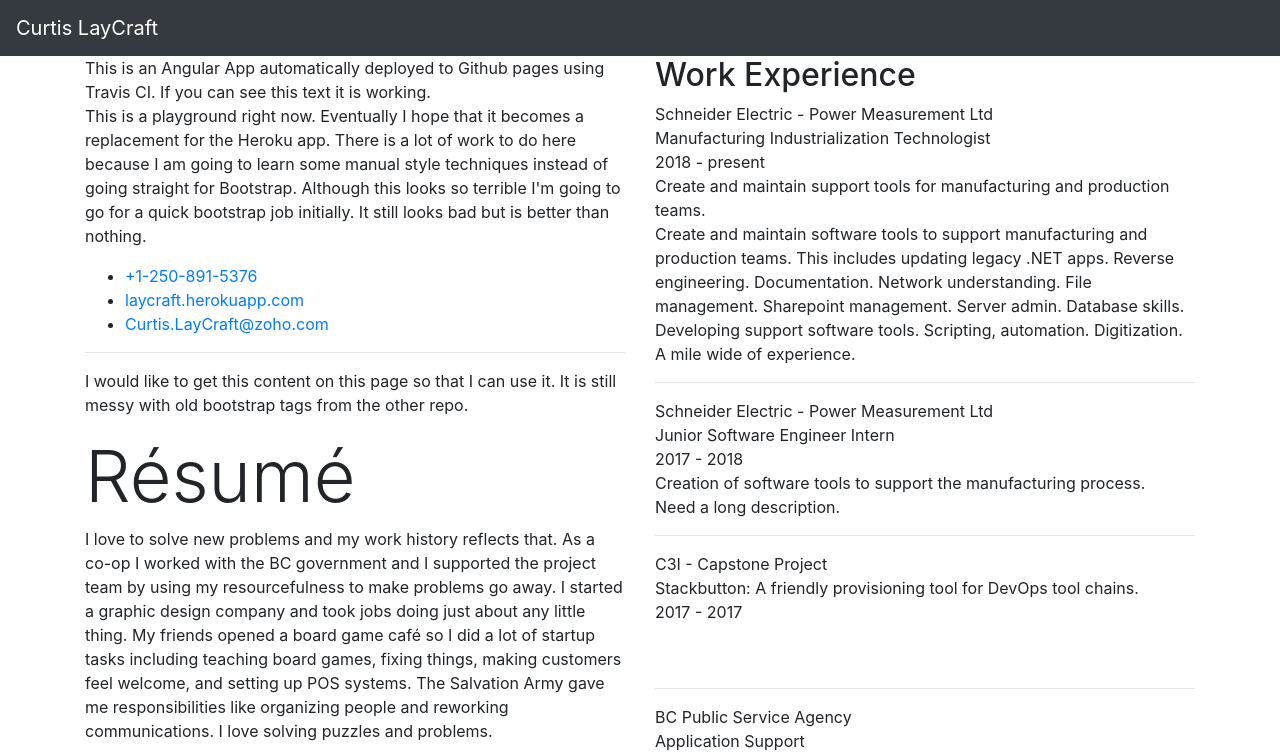
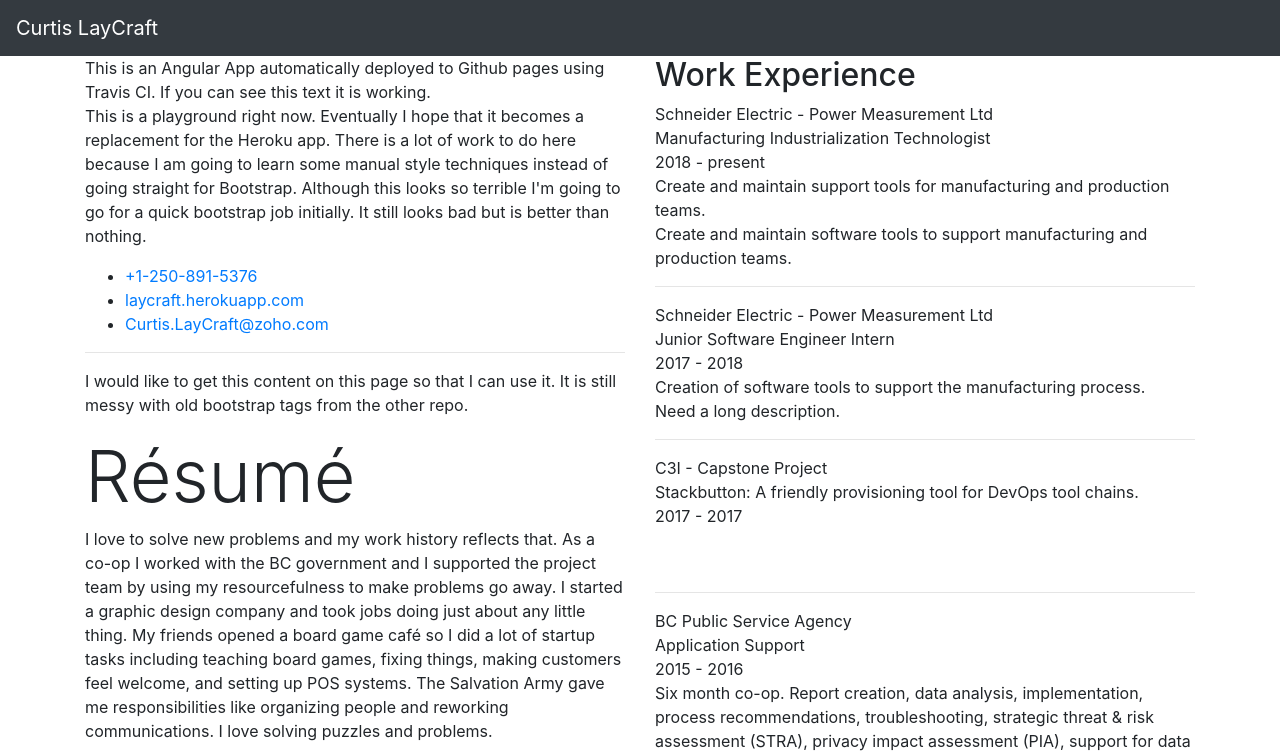
Before and after one commit to LayCraft/portfolio, an Angular app: page / in a window 1280 px wide. Shown: the top 756 px of the page. Built offline with nearby package versions, Linux system fonts and the light colour scheme.

Commit message:
job list update

```diff
--- a/src/app/job-list/job-list.component.ts
+++ b/src/app/job-list/job-list.component.ts
@@ -14,7 +14,7 @@ export class JobListComponent implements OnInit {
       startDate: '2018',
       endDate: 'present',
       shortDescription: 'Create and maintain support tools for manufacturing and production teams.',
-      longDescription: 'Create and maintain software tools to support manufacturing and production teams. This includes updating legacy .NET apps. Reverse engineering. Documentation. Network understanding. File management. Sharepoint management. Server admin. Database skills. Developing support software tools. Scripting, automation. Digitization. A mile wide of experience.',
+      longDescription: 'Create and maintain software tools to support manufacturing and production teams.',
       bonus: [
         'Integrate machines with Active Directory (AD) and group policy.',
         'Maintenence of legacy .NET web apps running on IIS. This includes C# and VB.NET.',
@@ -45,7 +45,9 @@ export class JobListComponent implements OnInit {
         'Wrote centralized step-by-step guides and documentation for various systems.',
         'Source control versioning experience in Github Enterprise and Perforce.',
         'IT tasks for Windows systems including OS installation, hardware troubleshooting, and office support.',
-        'Electrical safety and manufacturing ergonomics design training.'
+        'Electrical safety and manufacturing ergonomics design training.',
+        'Create digitization solutions for manufacturing and production.',
+        'Create team triage tool for automated risk assessment.'
       ]
     },
     {
```
